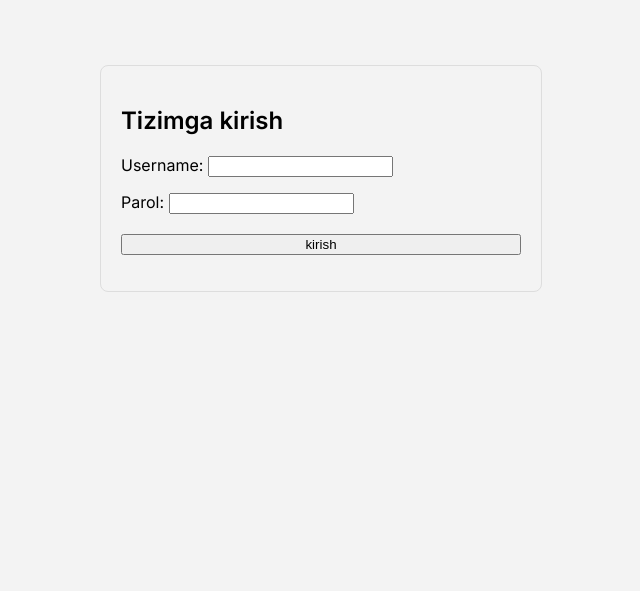
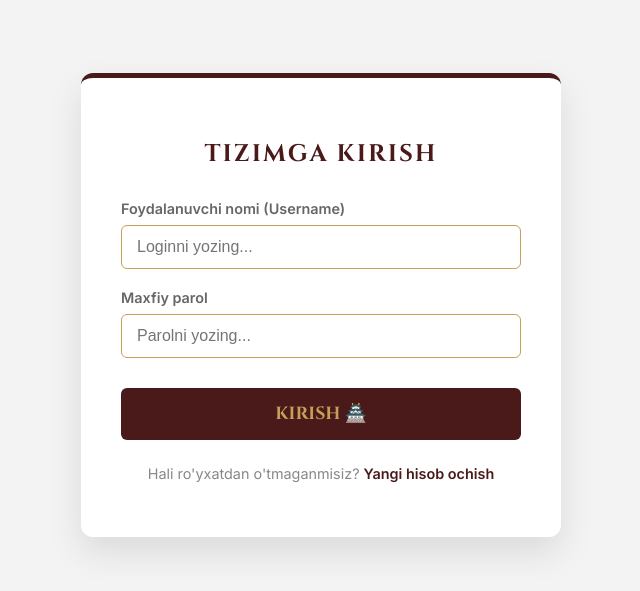
Before and after one commit to thepyxelate/master_list, a Flask app: page /login in a window 1280 px wide. Shown: the top 591 px of the page, without its empty margins (319-959 px from the left). Run offline with Flask 3, Linux system fonts and the light colour scheme.

Commit message:
Register logout shud nav qo'shi base htmlba

```diff
--- a/app.py
+++ b/app.py
@@ -99,6 +99,9 @@ def add_project():
 def project_detail(project_id):
     # project_id kadi a baza proetkta yoftan
     project = Project.query.get_or_404(project_id)
+
+    if project.user_id != current_user.id:
+        return 'Bu proektni korishga ruxsat kerak ', 403
     return render_template('project_detail.html', project=project)
 
 @app.route('/add_item/<int:project_id>', methods = ['POST'])
@@ -210,11 +213,36 @@ def login():
 
     return render_template('login.html')
 
+# LOGOUT
+
 @app.route('/logout')
 @login_required
 def logout():
     logout_user()
     return redirect(url_for('login'))
+
+
+@app.route('/registe', methods = ['GET', 'POST'])
+def register():
+    if request.method == 'POST':
+        username = request.form.get('username')
+        password = request.form.get('password')
+
+        # Foydalanuvchi hastmi nestmi teskshiri mukunem
+        user_exists = User.query.filter_by(username=username).first()
+        if user_exists:
+            return "Bu login band, iltimos boshqa tanland"
+
+        # Parola shifr kada soxranit kadan
+        hashed_password = generate_password_hash(password, method='pbkdf2:sha256')
+        new_user = User(username=username, password=hashed_password)
+
+        db.session.add(new_user)
+        db.session.commit()
+
+        return redirect(url_for('login'))
+
+    return render_template('register.html')
 
 
 
--- a/static/css/main.css
+++ b/static/css/main.css
@@ -59,3 +59,24 @@ a:hover {
         grid-template-columns: repeat(auto-fill, minmax(300px, 1fr)); /* Yonma-yon chiqish */
     }
 }
+
+
+.alert {
+    padding: 15px;
+    margin-bottom: 20px;
+    border-radius: 5px;
+    text-align: center;
+    border: 1px solid transparent;
+}
+
+.alert-success {
+    background-color: #d4edda;
+    color: #155724;
+    border-color: #c3e6cb;
+}
+
+.alert-error, .alert-danger {
+    background-color: #f8d7da;
+    color: #721c24;
+    border-color: #f5c6cb;
+}
--- a/templates/base.html
+++ b/templates/base.html
@@ -3,12 +3,40 @@
     <meta charset="UTF-8">
     <meta name="viewport" content="width=device-width, initial-scale=1.0">
     <link rel="stylesheet" href="{{ url_for('static', filename='css/main.css') }} ">
-    <title>Monument</title>
+    <title>Master list</title>
     {% block head %}
 
     {% endblock %}
 </head>
 <body>
+    {% if request.endpoint not in ['login', 'register'] %}
+    <nav style="padding: 10px 15px; display: flex; justify-content: flex-end; align-items: center; border-bottom: 1px solid #eee; background-color: #fdfdfd00;">
+
+        <div style="display: flex; align-items: center; gap: 15px;">
+            {% if current_user.is_authenticated %}
+                <span style="color: #666; font-size: 0.85rem; font-weight: 400;">
+                    👤 {{ current_user.username }}
+                </span>
+
+                <a href="{{ url_for('logout') }}" style="color: #4a1a1a; text-decoration: none; font-size: 0.85rem; font-weight: 600; border-left: 1px solid #ddd; padding-left: 15px;">
+                    CHIQISH
+                </a>
+            {% endif %}
+        </div>
+    </nav>
+    {% endif %}
+
+    <div style="max-width: 800px; margin: 10px auto; padding: 0 15px;">
+    {% with messages = get_flashed_messages(with_categories=true) %}
+      {% if messages %}
+        {% for category, message in messages %}
+          <div class="alert alert-{{ category }}">
+            {{ message }}
+          </div>
+        {% endfor %}
+      {% endif %}
+    {% endwith %}
+    </div>
     {% block body %}
 
     {% endblock %}
--- a/templates/login.html
+++ b/templates/login.html
@@ -1,25 +1,115 @@
 {% extends 'base.html' %}
 
 {% block body %}
-<div class="login-container" style="max-width: 400px; margin: 50px auto; padding: 20px; border: 1px solid #ddd; border-radius: 8px; ">
-    <h2>Tizimga kirish</h2>
-    <form method="POST">
-        <div class="form-group">
-            <label for="username">Username:</label>
-            <input type="text" name="username" class="form-control" required>
+<div class="login-wrapper">
+    <div class="samurai-card">
+        <h2 class="form-title">TIZIMGA KIRISH</h2>
+
+        <form method="POST">
+            <div class="input-group">
+                <label for="username">Foydalanuvchi nomi (Username)</label>
+                <input type="text" name="username" id="username" placeholder="Loginni yozing..." required>
+            </div>
+
+            <div class="input-group">
+                <label for="password">Maxfiy parol</label>
+                <input type="password" name="password" id="password" placeholder="Parolni yozing..." required>
+            </div>
+
+            <button type="submit" class="btn-samurai">KIRISH 🏯</button>
+        </form>
+
+        <div class="form-footer">
+            <p>Hali ro'yxatdan o'tmaganmisiz? <a href="{{ url_for('register') }}">Yangi hisob ochish</a></p>
         </div>
-        <div class="form-group" style="margin-top: 15px;">
-            <label for="password">Parol:</label>
-            <input type="password" name="password" class="form-control" required>
-        </div>
-        <button type="submit" class="btn btn-primary" style="margin-top: 20px; width: 100%;">kirish</button>
-    </form>
-    {% with messages = get_flashed_messages() %}
-     {% if messages %}
-      {% for message in messages %}
-       <p style="color: red; margin-top: 10px;">{{ message }}</p>
-       {% endfor %}
-     {% endif %}
-    {% endwith %}
+    </div>
 </div>
+
+<style>
+    /* Login sahifasi uchun maxsus CSS */
+    .login-wrapper {
+        display: flex;
+        justify-content: center;
+        align-items: center;
+        min-height: 70vh;
+    }
+
+    .samurai-card {
+        background: #fff;
+        width: 100%;
+        max-width: 400px;
+        padding: 40px;
+        border-radius: 12px;
+        box-shadow: 0 15px 35px rgba(0,0,0,0.1);
+        border-top: 5px solid #4a1a1a; /* To'q qizil urg'u */
+    }
+
+    .form-title {
+        font-family: 'Cinzel', serif;
+        color: #4a1a1a;
+        text-align: center;
+        margin-bottom: 30px;
+        letter-spacing: 2px;
+    }
+
+    .input-group {
+        margin-bottom: 20px;
+        display: flex;
+        flex-direction: column;
+        gap: 8px;
+    }
+
+    .input-group label {
+        font-size: 0.9rem;
+        color: #666;
+        font-weight: 600;
+    }
+
+    .input-group input {
+        padding: 12px 15px;
+        border: 1px solid #c5a059; /* Tilla rang border */
+        border-radius: 6px;
+        font-size: 1rem;
+        transition: all 0.3s ease;
+    }
+
+    .input-group input:focus {
+        outline: none;
+        border-color: #4a1a1a;
+        box-shadow: 0 0 8px rgba(197, 160, 89, 0.3);
+    }
+
+    .btn-samurai {
+        background: #4a1a1a;
+        color: #c5a059;
+        border: none;
+        padding: 14px;
+        width: 100%;
+        border-radius: 6px;
+        font-family: 'Cinzel', serif;
+        font-weight: bold;
+        font-size: 1.1rem;
+        cursor: pointer;
+        transition: 0.3s;
+        margin-top: 10px;
+    }
+
+    .btn-samurai:hover {
+        background: #331212;
+        transform: translateY(-2px);
+    }
+
+    .form-footer {
+        margin-top: 25px;
+        text-align: center;
+        font-size: 0.9rem;
+        color: #888;
+    }
+
+    .form-footer a {
+        color: #4a1a1a;
+        font-weight: bold;
+        text-decoration: none;
+    }
+</style>
 {% endblock %}
```
Also changed, not shown: templates/register.html (added, +24 -0 lines).
